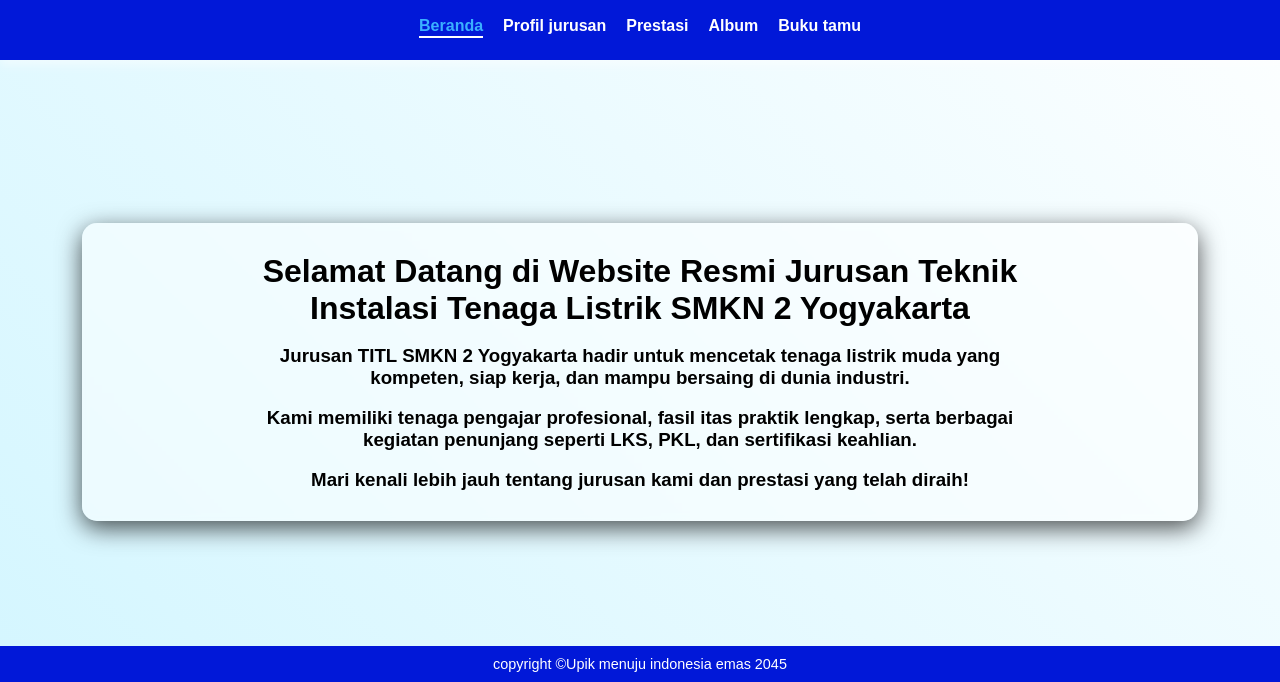
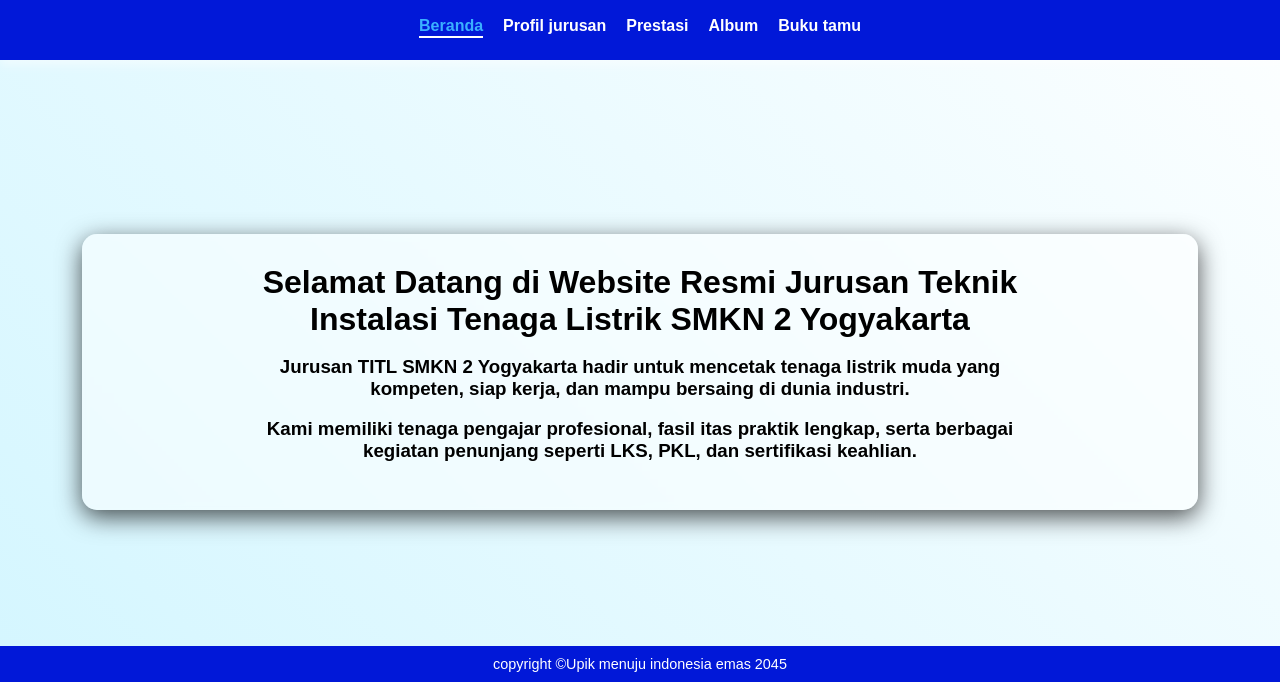
Before and after one commit to Epithap/titl-web, a plain HTML site: page index.html in a window 1280 px wide. Shown: the part 118-800 px from the top of the page. Drawn offline with nearby package versions, Linux system fonts and the light colour scheme.

Commit message:
Update index.html

```diff
--- a/index.html
+++ b/index.html
@@ -34,9 +34,7 @@
             Kami memiliki tenaga pengajar profesional, fasil
             itas praktik lengkap, serta berbagai kegiatan penunjang seperti LKS, PKL, dan sertifikasi keahlian.
         </h3><br>
-        <h3 data-aos="fade-right">
-            Mari kenali lebih jauh tentang jurusan kami dan prestasi yang telah diraih!
-        </h3>
+
     </div>
 </div>
 <footer class="footer">
```
